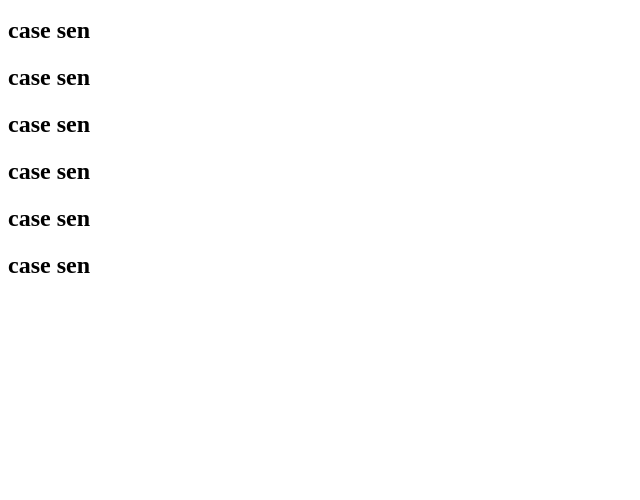
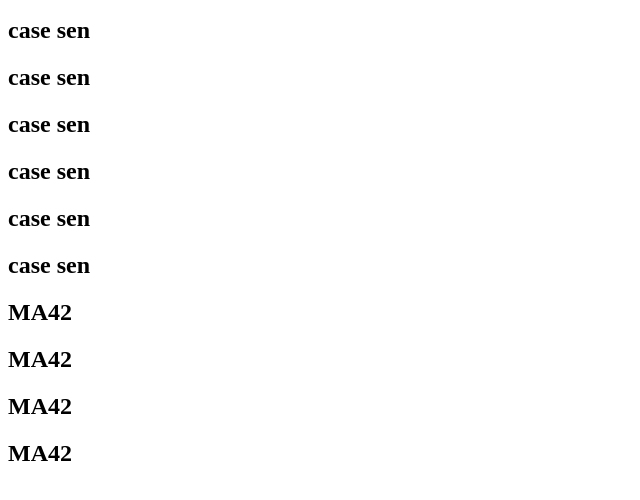
Before and after one commit to MUTKIRI/Testing-Repo, a plain HTML site: page index.html in a window 1280 px wide. Shown: the part 96-596 px from the top of the page, without its empty margins (0-640 px from the left). Drawn offline with Linux system fonts and the light colour scheme.

Commit message:
ma42 added to index

```diff
--- a/index.html
+++ b/index.html
@@ -8,3 +8,8 @@
 <h2>case sen</h2>
 <h2>case sen</h2>
 <h2>case sen</h2>
+
+<h2>MA42</h2>
+<h2>MA42</h2>
+<h2>MA42</h2>
+<h2>MA42</h2>
```
